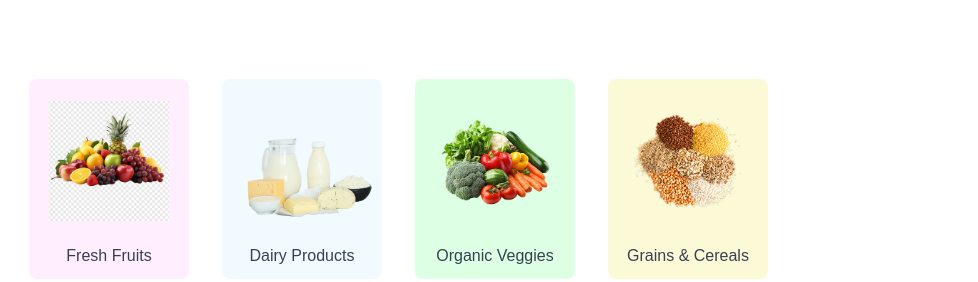
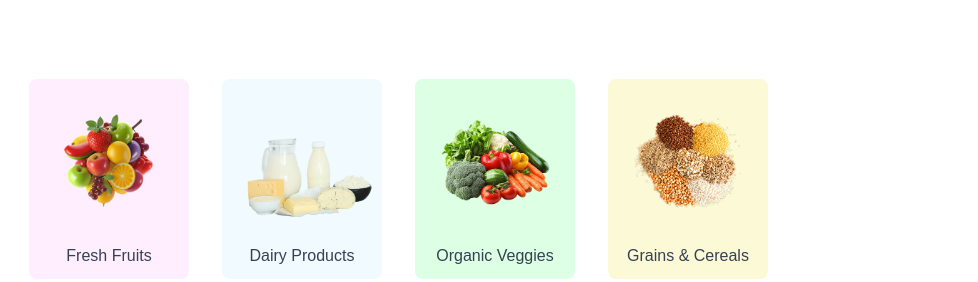
Before and after one commit to faiqashahbaz-28/Grocery-Website, a plain HTML site: page index.html in a window 1280 px wide. Shown: the part 552-834 px from the top of the page, 302-1280 px from the left. Drawn offline with Linux system fonts and the light colour scheme.

Commit message:
Debug index.html

```diff
--- a/index.html
+++ b/index.html
@@ -85,7 +85,7 @@
                         <p>Various Pastas</p>
                     </div>
                     <div class="box" id="box1">
-                        <img src="images for grocery website/Mix fruits -7.jpg">
+                        <img src="images for grocery website/fresh fruits.png">
                         <p>Fresh Fruits</p>
                     </div>
                     <div class="box" id="box2">
```
